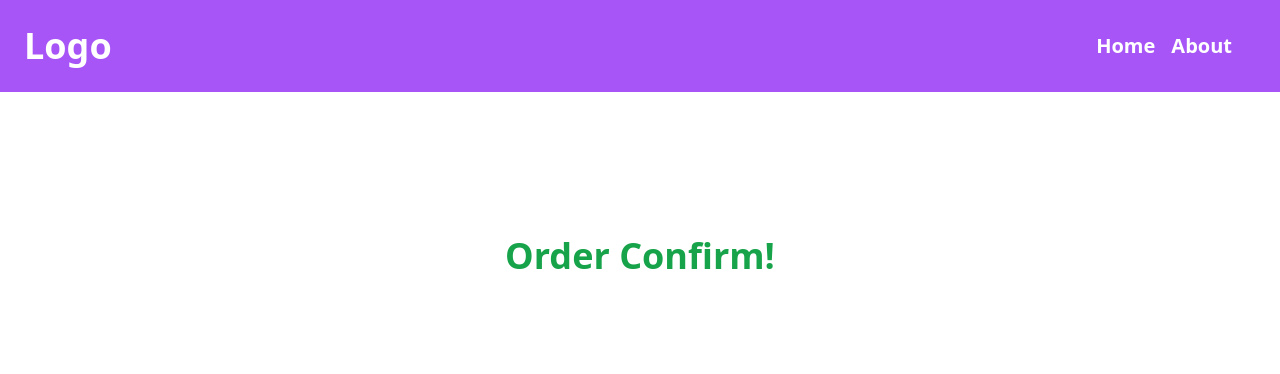
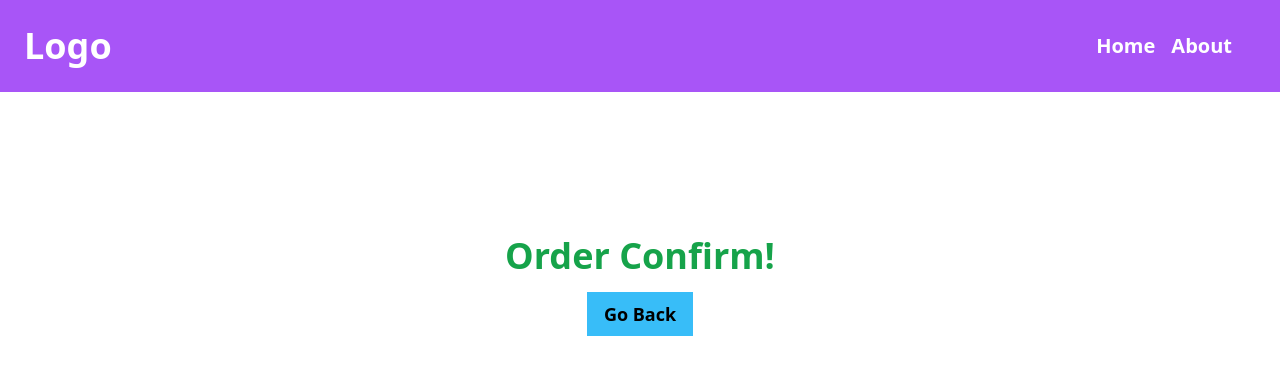
Before and after one commit to Dityaa26/react-router-dom-v6, a React (Vite) app: page /order-summary in a window 1280 px wide. Shown: the top 374 px of the page. Built offline with nearby package versions, Linux system fonts and the light colour scheme.

Commit message:
Going back to previous page

```diff
--- a/src/pages/OrderSummary.jsx
+++ b/src/pages/OrderSummary.jsx
@@ -1,9 +1,18 @@
 import React from 'react'
+import { useNavigate } from 'react-router-dom';
 
 const OrderSummary = () => {
+    const navigate = useNavigate()
   return (
-    <div className="w-screen h-[calc(100vh-92px)] flex pt-36 justify-center">
-      <h1 className='text-4xl text-green-600 font-bold'>Order Confirm!</h1>
+    <div className="flex flex-col pt-36 justify-center items-center">
+      <h1 className="text-4xl text-green-600 font-bold">Order Confirm!</h1>
+      <button
+        type="submit"
+        className="bg-sky-400 mx-4 mt-4 p-2 font-semibold text-lg w-1/12"
+        onClick={() => navigate(-1)}
+      >
+        Go Back
+      </button>
     </div>
   );
 }
```
